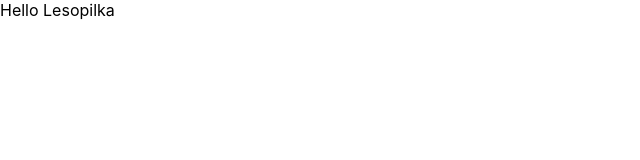
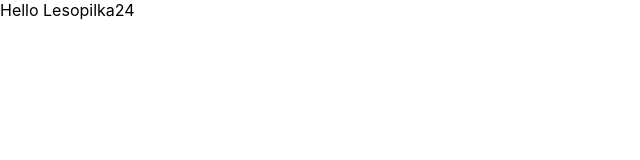
Before and after one commit to alexeyk500/lesopilka_client, a React (Create React App) app: page / in a window 1280 px wide. Shown: the top 160 px of the page, without its empty margins (0-640 px from the left). Built offline with nearby package versions, Linux system fonts and the light colour scheme.

Commit message:
second commit

```diff
--- a/src/App.tsx
+++ b/src/App.tsx
@@ -3,7 +3,7 @@ import React from 'react';
 function App() {
   return (
     <div>
-      Hello Lesopilka
+      Hello Lesopilka24
     </div>
   );
 }
```
